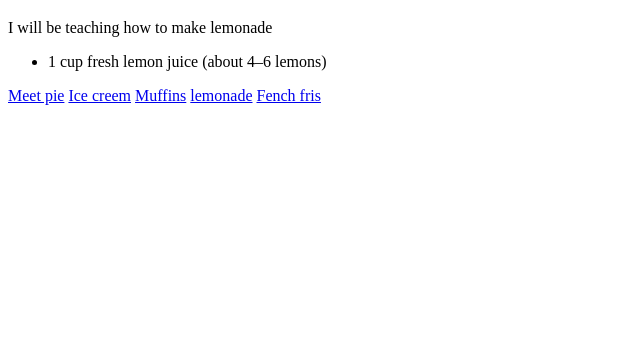
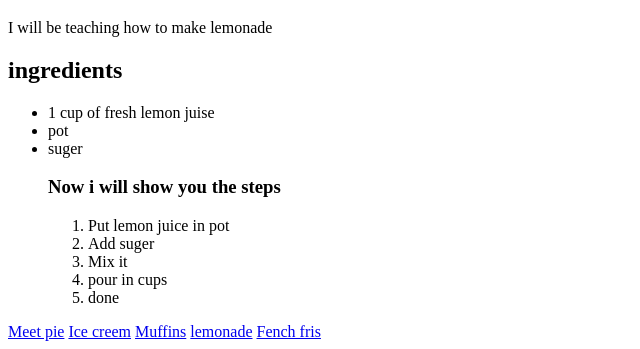
Before and after one commit to shalom-alighoda/lesson-1, a plain HTML site: page index-3.html in a window 1280 px wide. Shown: the part 476-825 px from the top of the page, without its empty margins (0-640 px from the left). Before the commit the page ends 800 px from the top, so only its background shows below. Drawn offline with Linux system fonts and the light colour scheme.

```diff
--- a/index-3.html
+++ b/index-3.html
@@ -11,13 +11,19 @@
 
     <h1>How to make lemonade</h1>
     <p>I will be teaching how to make lemonade</p>
+    <h2>ingredients</h2>
         <ul>
-        <li>1 cup fresh lemon juice (about 4–6 lemons)
-
-        </li>
-
-
-
+        <li>1 cup of fresh lemon juise</li>
+        <li>pot</li>
+        <li>suger</li>
+        <h3>Now i will show you the steps</h3>
+        <ol>
+            <li>Put lemon juice in pot</li>
+            <li>Add suger</li>
+            <li>Mix it</li>
+            <li>pour in cups</li>
+            <li>done</li>
+        </ol>
         </ul>
     <a href="index.html">Meet pie</a>
        <a href="index-1.html">Ice creem</a>
```
Also changed, not shown: index.html (+8 -5 lines).
